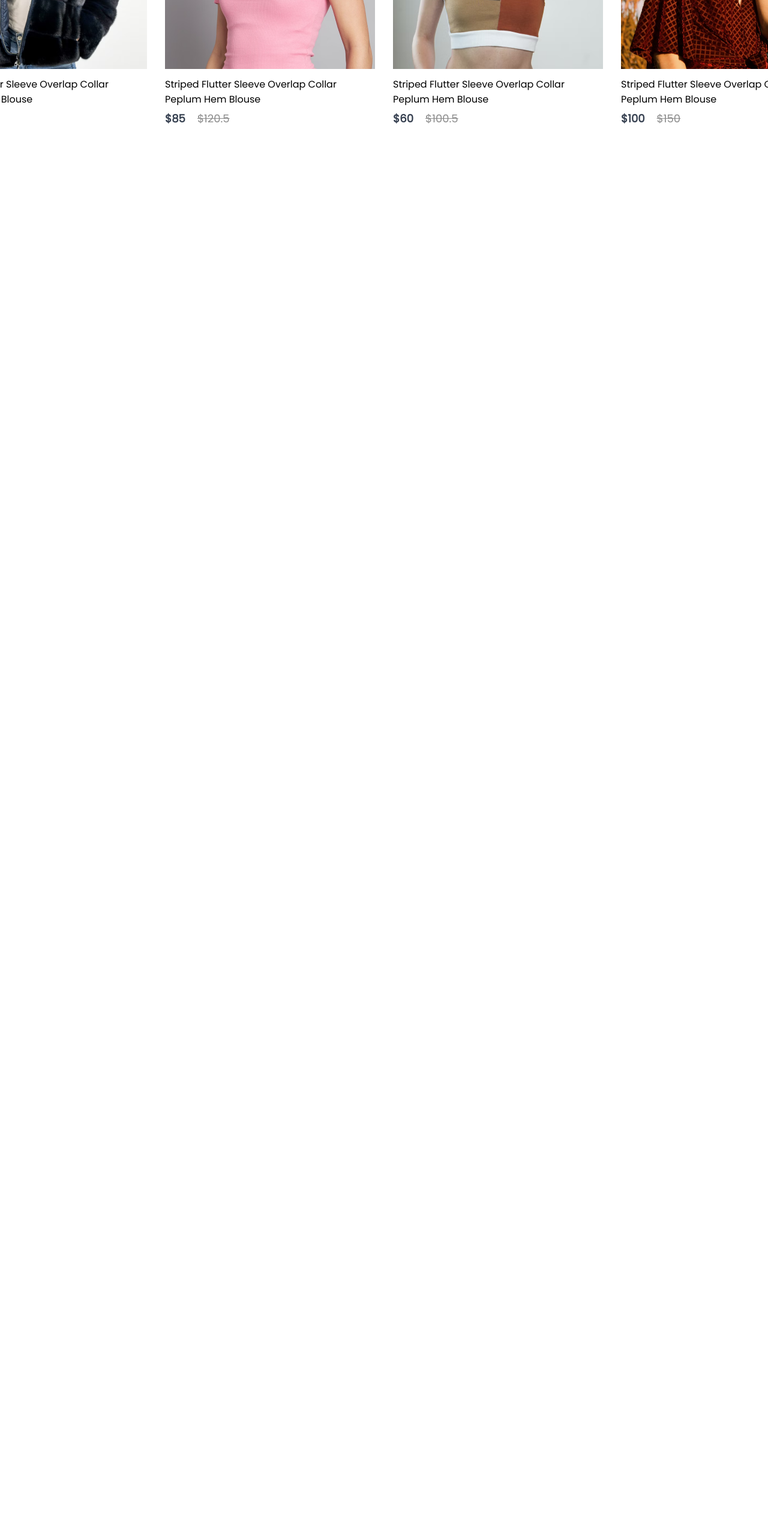
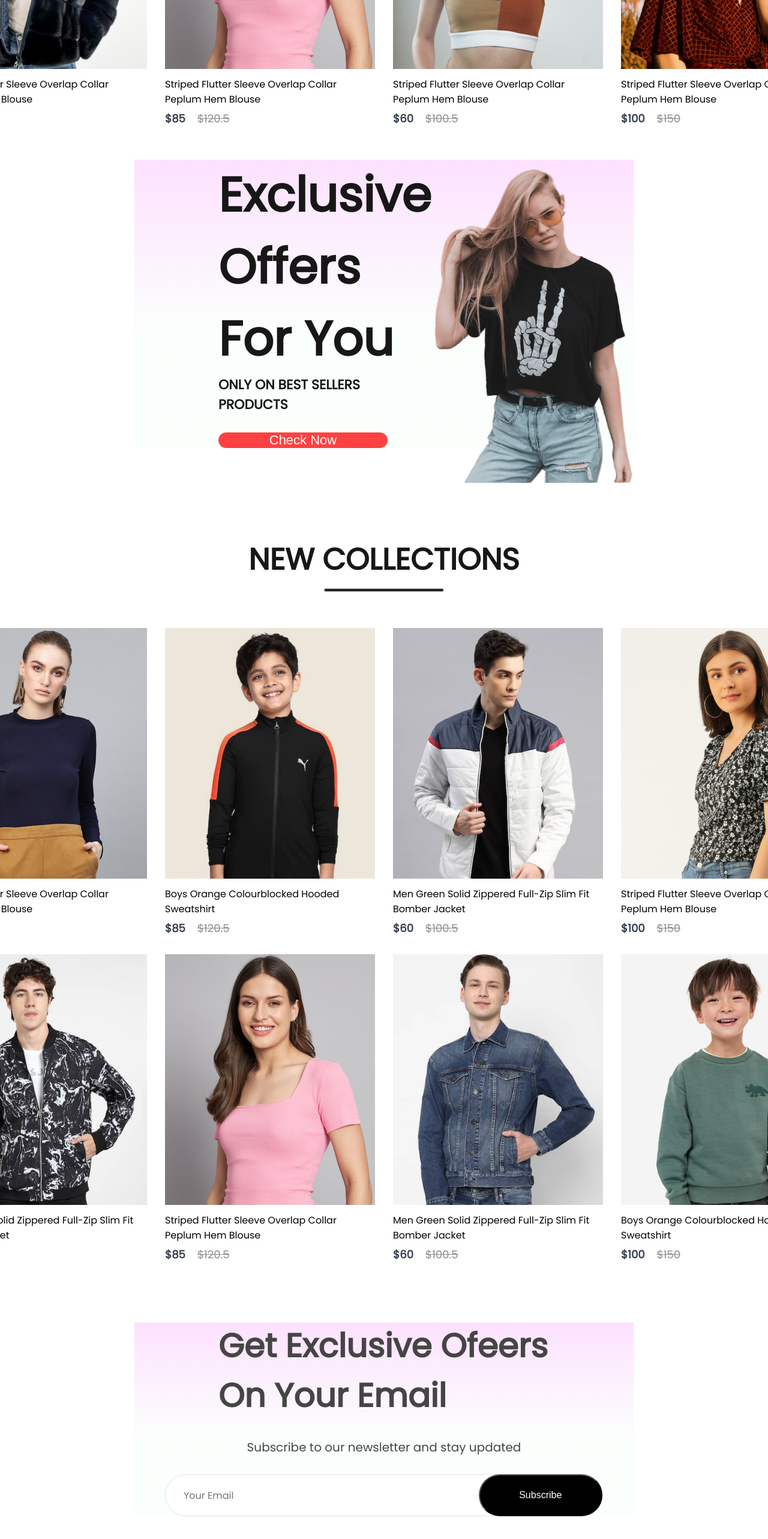
Before and after one commit to DouglasWillianBasilio/ecommerceFullStack, a React (Create React App) app in the folder frontend/: page / in a window 1280 px wide. Shown: the part 1351-3917 px from the top of the page at 60% size. Before the commit the page ends 1617 px from the top, so only its background shows below. Built offline with nearby package versions, Linux system fonts and the light colour scheme.

Commit message:
Update pagina principal
criando newscollection, offers e newsletter, pagina principal quase completa

```diff
--- /dev/null
+++ b/frontend/src/Components/NewCollections/NewCollections.css
@@ -0,0 +1,28 @@
+.new-collections {
+    display: flex;
+    flex-direction: column;
+    align-items: center;
+    gap: 10px;
+    margin-bottom: 100px;
+}
+
+.new-collections h1 {
+    color: #171717;
+    font-size: 50px;
+    font-weight: 600;
+}
+
+.new-collections hr {
+    width: 200px;
+    height: 6px;
+    border-radius: 10px;
+    background: #252525;
+}
+
+.collections {
+    display: grid;
+    grid-template-columns: 1fr 1fr 1fr 1fr;
+    margin-top: 50px;
+    gap: 30px;
+
+}
--- /dev/null
+++ b/frontend/src/Components/NewCollections/NewCollections.jsx
@@ -0,0 +1,24 @@
+import React from 'react'
+import './NewCollections.css'
+import new_collection from '../Assets/new_collections'
+import { Item } from '../Item/Item'
+
+export const NewCollections = () => {
+  return (
+    <div className='new-collections'>
+        <h1>NEW COLLECTIONS</h1>
+        <hr />
+
+        <div className="collections">
+            {new_collection.map((item, i) => {
+                return <Item key={i}
+                id={item.id}
+                name={item.name}
+                image={item.image}
+                new_price={item.new_price}
+                old_price={item.old_price} />
+            })}
+        </div>
+    </div>
+  )
+}
--- /dev/null
+++ b/frontend/src/Components/NewsLetter/NewsLetter.css
@@ -0,0 +1,55 @@
+.newsletter {
+    width: 65%;
+    height: 40vh;
+    display: flex;
+    flex-direction: column;
+    align-items: center;
+    justify-content: center;
+    margin: auto;
+    padding: 0px 140px;
+    margin-bottom: 150px;
+    background: linear-gradient(180deg, #fde1ff 0%, #e1ffea22 60%);
+    gap: 30px;
+}
+
+.newsletter h1 {
+    color: #454545;
+    font-size: 55px;
+    font-weight: 600;
+}
+
+.newsletter p {
+    color: #454545;
+    font-size: 20px;
+}
+
+.newsletter div {
+    display: flex;
+    align-items: center;
+    justify-content: space-between;
+    background: white;
+    width: 730px;
+    height: 70px;
+    border-radius: 80px;
+    border: 1px solid #e3e3e3;
+}
+
+.newsletter input {
+    width: 500px;
+    margin-left: 30px;
+    border: none;
+    outline: none;
+    color: #616161;
+    font-family: Poppins;
+    font-size: 16px;
+}
+
+.newsletter div button {
+    width: 210px;
+    height: 70px;
+    border-radius: 80px;
+    background: black;
+    color: white;
+    font-size: 16px;
+    cursor: pointer;
+}
--- /dev/null
+++ b/frontend/src/Components/NewsLetter/NewsLetter.jsx
@@ -0,0 +1,16 @@
+import React from 'react'
+import './NewsLetter.css'
+
+export const NewsLetter = () => {
+  return (
+    <div className='newsletter'>
+        <h1>Get Exclusive Ofeers On Your Email</h1>
+        <p>Subscribe to our newsletter and stay updated</p>
+        <div>
+          <input type="email" placeholder='Your Email' />
+          <button>Subscribe</button>
+
+        </div>
+    </div>
+  )
+}
--- /dev/null
+++ b/frontend/src/Components/Offers/Offers.css
@@ -0,0 +1,49 @@
+.offers {
+    width: 65%;
+    height: 60vh;
+    display: flex;
+    margin: auto;
+    padding: 0px 140px;
+    margin-bottom: 150px;
+    background: linear-gradient(180deg, #fde1ff, #e1ffea22 60%);
+}
+
+.offers-left {
+    flex: 1;
+    display: flex;
+    flex-direction: column;
+    justify-content: center;
+}
+
+.offers-left h1 {
+    color: #171717;
+    font-size: 80px;
+    font-weight: 600;
+}
+
+.offers-left p {
+    color: #171717;
+    font-size: 22px;
+    font-weight: 600;
+}
+
+.offers-left button {
+    width: 282px;
+    height: 70px;
+    border-radius: 35px;
+    background: #ff4141;
+    border: none;
+    color: white;
+    font-size: 22px;
+    font-weight: 500;
+    margin-top: 30px;
+    cursor: pointer;
+}
+
+.offers-right {
+    flex: 1;
+    display: flex;
+    align-items: center;
+    justify-content: flex-end;
+    padding-top: 50px;
+}
--- /dev/null
+++ b/frontend/src/Components/Offers/Offers.jsx
@@ -0,0 +1,20 @@
+import React from 'react'
+import './Offers.css'
+import exclusive_image from '../Assets/exclusive_image.png'
+
+export const Offers = () => {
+  return (
+    <div className='offers'>
+        <div className="offers-left">
+            <h1>Exclusive</h1>
+            <h1>Offers For You</h1>
+            <p>ONLY ON BEST SELLERS PRODUCTS</p>
+            <button>Check Now</button>
+        </div>
+
+        <div className="offers-right">
+            <img src={exclusive_image} alt="OfferImage" />
+        </div>
+    </div>
+  )
+}
--- a/frontend/src/Pages/Shop.jsx
+++ b/frontend/src/Pages/Shop.jsx
@@ -1,12 +1,18 @@
 import React from 'react'
 import { Hero } from '../Components/Hero/Hero'
 import { Popular } from '../Components/Popular/Popular'
+import { Offers } from '../Components/Offers/Offers'
+import { NewCollections } from '../Components/NewCollections/NewCollections'
+import { NewsLetter } from '../Components/NewsLetter/NewsLetter'
 
 export const Shop = () => {
   return (
     <div>
         <Hero />
         <Popular />
+        <Offers />
+        <NewCollections />
+        <NewsLetter />
     </div>
   )
 }
```
